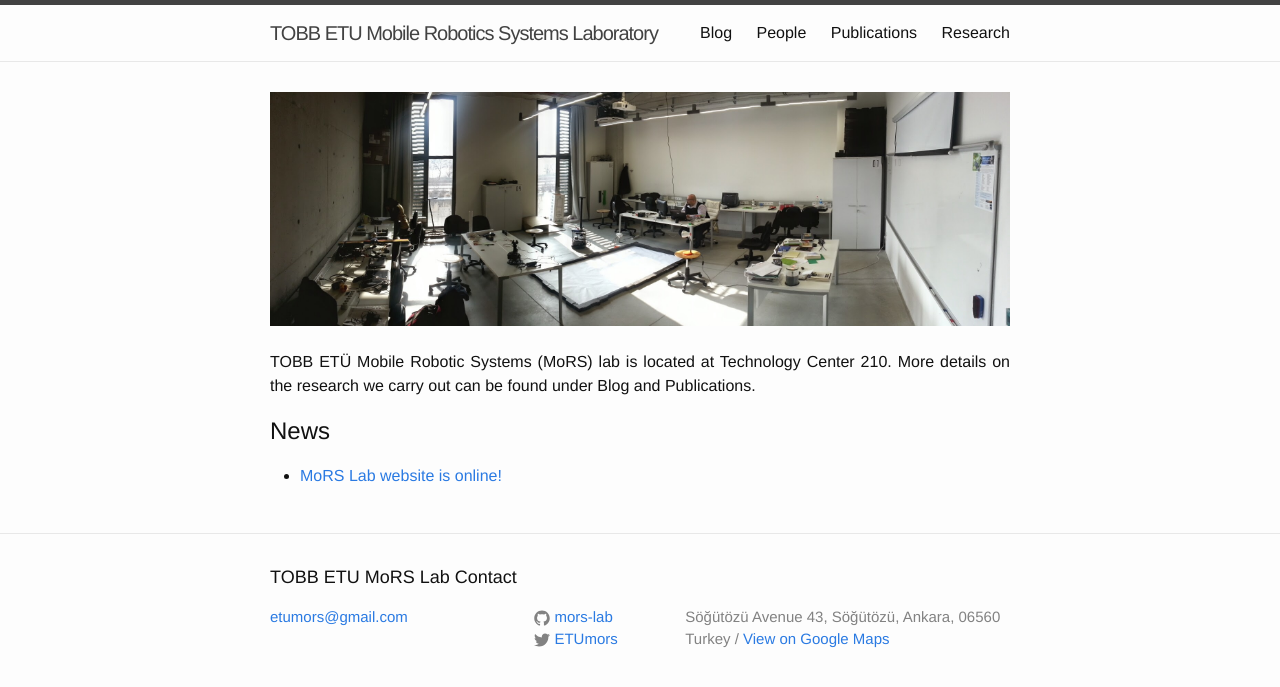
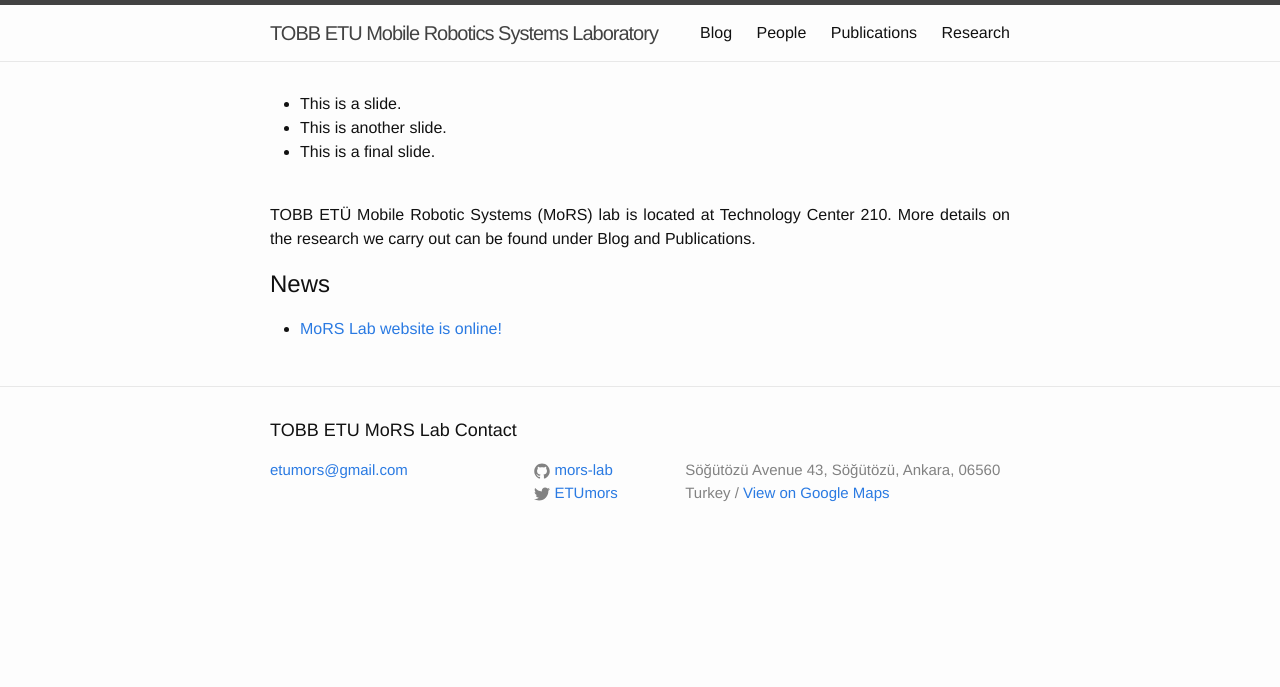
Before and after one commit to mors-lab/mors-lab.github.io, a Jekyll site: the page built from index.html, in a window 1280 px wide. Shown: the top 687 px of the page. Built offline with Jekyll 4.4.1, drawn with Linux system fonts in a browser that asks for light colours; some of the changed lines change nothing that is shown.

Commit message:
slide test

```diff
--- a/index.html
+++ b/index.html
@@ -2,9 +2,19 @@
 layout: default
 ---
 
+<script src="http://code.jquery.com/jquery-latest.min.js"></script>
+<script src="/unslider.js"></script>
+
 <div class="home">
 
-  <img style="text-align: justify;" src="/img/lab.jpg" alt="MoRS Lab Panaroma" style="width:740px;height:260px">
+  <!-- <img style="text-align: justify;" src="/img/lab.jpg" alt="MoRS Lab Panaroma" style="width:740px;height:260px"> -->
+  <div class="banner">
+    <ul>
+      <li>This is a slide.</li>
+      <li>This is another slide.</li>
+      <li>This is a final slide.</li>
+    </ul>
+  </div>
 <p style="text-align: justify;">
 
 
--- /dev/null
+++ b/unslider.js
@@ -0,0 +1,195 @@
+/**
+ *   Unslider by @idiot
+ */
+
+(function($, f) {
+	//  If there's no jQuery, Unslider can't work, so kill the operation.
+	if(!$) return f;
+
+	var Unslider = function() {
+		//  Set up our elements
+		this.el = f;
+		this.items = f;
+
+		//  Dimensions
+		this.sizes = [];
+		this.max = [0,0];
+
+		//  Current inded
+		this.current = 0;
+
+		//  Start/stop timer
+		this.interval = f;
+
+		//  Set some options
+		this.opts = {
+			speed: 500,
+			delay: 3000, // f for no autoplay
+			complete: f, // when a slide's finished
+			keys: !f, // keyboard shortcuts - disable if it breaks things
+			dots: f, // display ••••o• pagination
+			fluid: f // is it a percentage width?,
+		};
+
+		//  Create a deep clone for methods where context changes
+		var _ = this;
+
+		this.init = function(el, opts) {
+			this.el = el;
+			this.ul = el.children('ul');
+			this.max = [el.outerWidth(), el.outerHeight()];
+			this.items = this.ul.children('li').each(this.calculate);
+
+			//  Check whether we're passing any options in to Unslider
+			this.opts = $.extend(this.opts, opts);
+
+			//  Set up the Unslider
+			this.setup();
+
+			return this;
+		};
+
+		//  Get the width for an element
+		//  Pass a jQuery element as the context with .call(), and the index as a parameter: Unslider.calculate.call($('li:first'), 0)
+		this.calculate = function(index) {
+			var me = $(this),
+				width = me.outerWidth(), height = me.outerHeight();
+
+			//  Add it to the sizes list
+			_.sizes[index] = [width, height];
+
+			//  Set the max values
+			if(width > _.max[0]) _.max[0] = width;
+			if(height > _.max[1]) _.max[1] = height;
+		};
+
+		//  Work out what methods need calling
+		this.setup = function() {
+			//  Set the main element
+			this.el.css({
+				overflow: 'hidden',
+				width: _.max[0],
+				height: this.items.first().outerHeight()
+			});
+
+			//  Set the relative widths
+			this.ul.css({width: (this.items.length * 100) + '%', position: 'relative'});
+			this.items.css('width', (100 / this.items.length) + '%');
+
+			if(this.opts.delay !== f) {
+				this.start();
+				this.el.hover(this.stop, this.start);
+			}
+
+			//  Custom keyboard support
+			this.opts.keys && $(document).keydown(this.keys);
+
+			//  Dot pagination
+			this.opts.dots && this.dots();
+
+			//  Little patch for fluid-width sliders. Screw those guys.
+			if(this.opts.fluid) {
+				var resize = function() {
+					_.el.css('width', Math.min(Math.round((_.el.outerWidth() / _.el.parent().outerWidth()) * 100), 100) + '%');
+				};
+
+				resize();
+				$(window).resize(resize);
+			}
+
+			if(this.opts.arrows) {
+				this.el.parent().append('<p class="arrows"><span class="prev">←</span><span class="next">→</span></p>')
+					.find('.arrows span').click(function() {
+						$.isFunction(_[this.className]) && _[this.className]();
+					});
+			};
+
+			//  Swipe support
+			if($.event.swipe) {
+				this.el.on('swipeleft', _.prev).on('swiperight', _.next);
+			}
+		};
+
+		//  Move Unslider to a slide index
+		this.move = function(index, cb) {
+			//  If it's out of bounds, go to the first slide
+			if(!this.items.eq(index).length) index = 0;
+			if(index < 0) index = (this.items.length - 1);
+
+			var target = this.items.eq(index);
+			var obj = {height: target.outerHeight()};
+			var speed = cb ? 5 : this.opts.speed;
+
+			if(!this.ul.is(':animated')) {
+				//  Handle those pesky dots
+				_.el.find('.dot:eq(' + index + ')').addClass('active').siblings().removeClass('active');
+
+				this.el.animate(obj, speed) && this.ul.animate($.extend({left: '-' + index + '00%'}, obj), speed, function(data) {
+					_.current = index;
+					$.isFunction(_.opts.complete) && !cb && _.opts.complete(_.el);
+				});
+			}
+		};
+
+		//  Autoplay functionality
+		this.start = function() {
+			_.interval = setInterval(function() {
+				_.move(_.current + 1);
+			}, _.opts.delay);
+		};
+
+		//  Stop autoplay
+		this.stop = function() {
+			_.interval = clearInterval(_.interval);
+			return _;
+		};
+
+		//  Keypresses
+		this.keys = function(e) {
+			var key = e.which;
+			var map = {
+				//  Prev/next
+				37: _.prev,
+				39: _.next,
+
+				//  Esc
+				27: _.stop
+			};
+
+			if($.isFunction(map[key])) {
+				map[key]();
+			}
+		};
+
+		//  Arrow navigation
+		this.next = function() { return _.stop().move(_.current + 1) };
+		this.prev = function() { return _.stop().move(_.current - 1) };
+
+		this.dots = function() {
+			//  Create the HTML
+			var html = '<ol class="dots">';
+				$.each(this.items, function(index) { html += '<li class="dot' + (index < 1 ? ' active' : '') + '">' + (index + 1) + '</li>'; });
+				html += '</ol>';
+
+			//  Add it to the Unslider
+			this.el.addClass('has-dots').append(html).find('.dot').click(function() {
+				_.move($(this).index());
+			});
+		};
+	};
+
+	//  Create a jQuery plugin
+	$.fn.unslider = function(o) {
+		var len = this.length;
+
+		//  Enable multiple-slider support
+		return this.each(function(index) {
+			//  Cache a copy of $(this), so it
+			var me = $(this);
+			var instance = (new Unslider).init(me, o);
+
+			//  Invoke an Unslider instance
+			me.data('unslider' + (len > 1 ? '-' + (index + 1) : ''), instance);
+		});
+	};
+})(window.jQuery, false);
```
